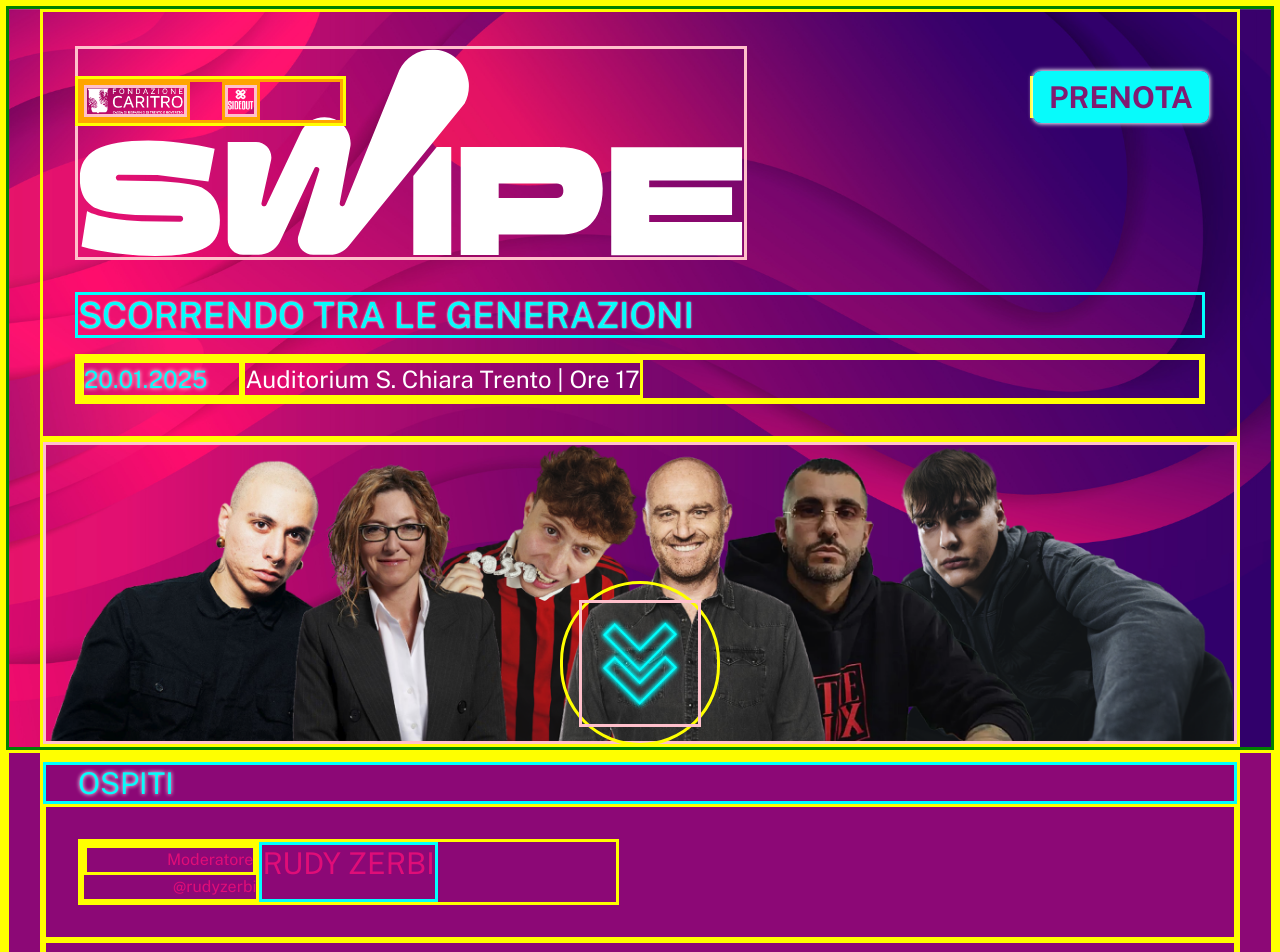
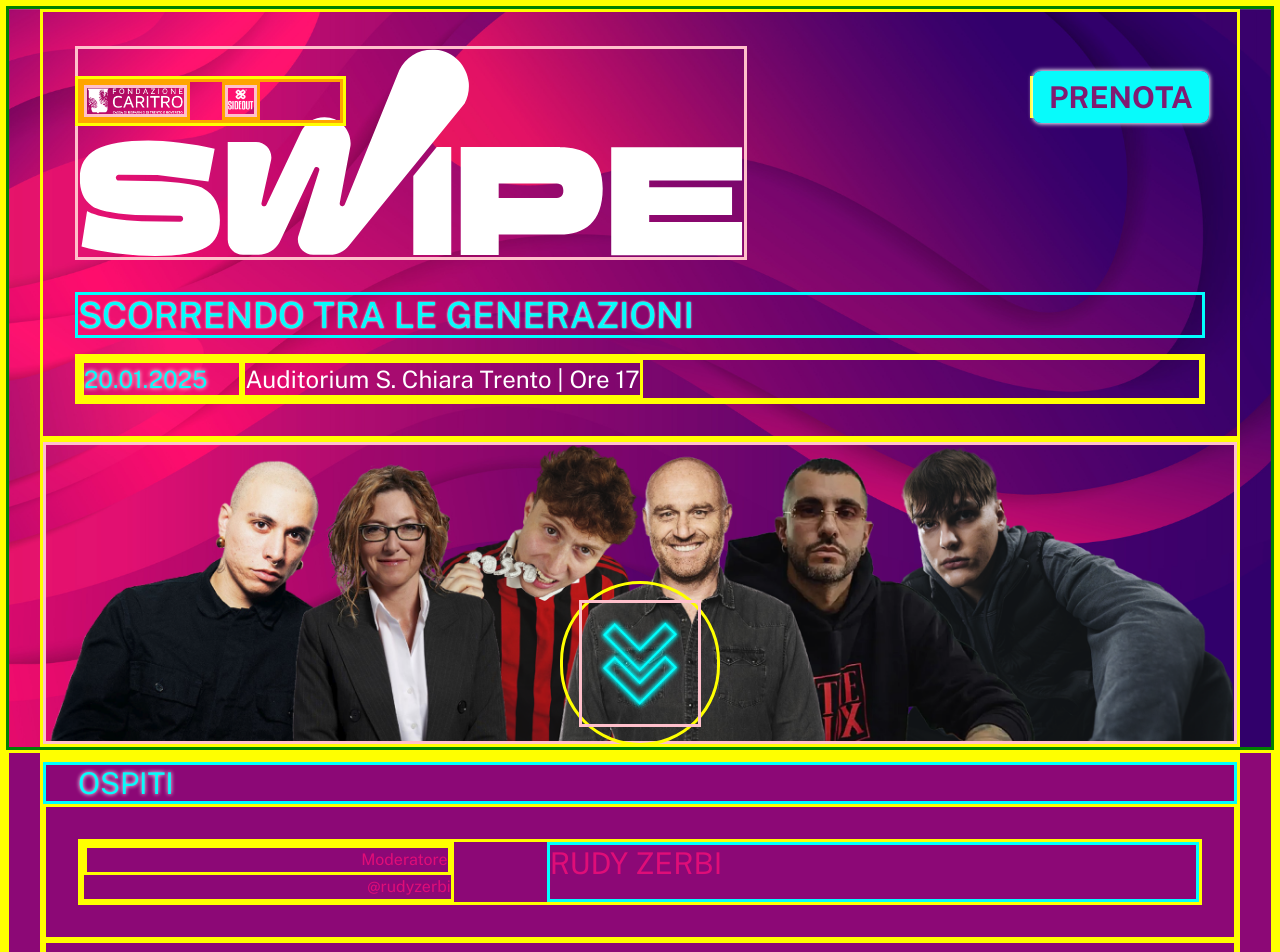
Before and after one commit to MinattiMel/caritro, a Vue app: page / in a window 1280 px wide. Shown: the top 952 px of the page. Built offline with nearby package versions, Linux system fonts and the light colour scheme.

Commit message:
completamento Card versione desktop

```diff
--- a/components/Card.vue
+++ b/components/Card.vue
@@ -19,12 +19,12 @@ const isMain = props.main
         />
 
         <div
-            class="lg:grid grid-cols-12 lg:flex-row-reverse"
+            class="lg:grid grid-cols-12 lg:flex-row-reverse lg:w-full"
             :class="{'text-quaternary': isMain}"
         >
-            <h3 class="text-3xl uppercase order-last col-span-4">{{ title }}</h3>
+            <h3 class="text-3xl uppercase col-end-13 col-span-7">{{ title }}</h3>
 
-            <div class="lg:text-right col-span-4">
+            <div class="lg:text-right col-span-4 row-start-1">
                 <p class="text-s">
                     {{ details }}
                 </p>
@@ -41,4 +41,3 @@ const isMain = props.main
 
     </div>
 </template>
-<!--flex con img e div con nome e details. flex row reverse-->
```
